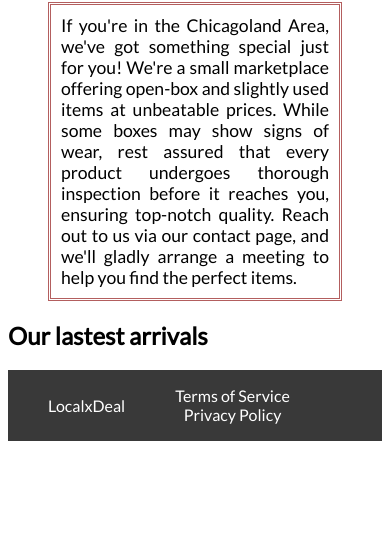
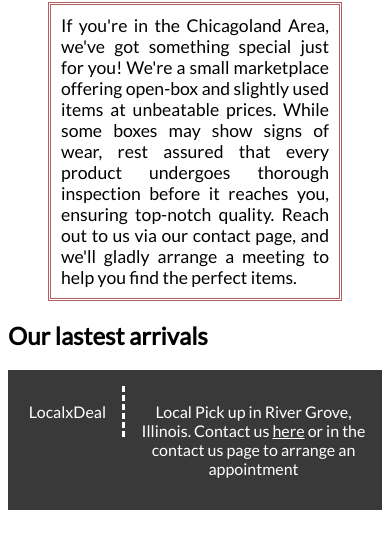
Before and after one commit to Gioak1993/djangoInventory, a Django app: page / in a window 390 px wide. Shown: the part 191-740 px from the top of the page. Run offline with Django 5.2, Linux system fonts and the light colour scheme; data that the repository does not hold is empty; parts of the project's set-up code (start-up, migrations or seed data) failed here and were passed over.

Commit message:
update footer
update footer style

```diff
--- a/products/static/css/footerStyle.css
+++ b/products/static/css/footerStyle.css
@@ -1,6 +1,7 @@
 #brand{
-    margin-left: 30px;
-    padding: 10px;
+    margin-left: .3rem;
+    padding: 1rem;
+    border-right-style: dashed;
 }
 
 .footer-links > ul{
@@ -24,3 +25,7 @@ footer{
     text-decoration: none;
 
 }
+
+.pick-location{
+    padding: 1rem;
+}
--- a/products/static/css/headerStyle.css
+++ b/products/static/css/headerStyle.css
@@ -124,11 +124,13 @@ header span{
         background-color: #111;
         color: #818181;
         top: 0;
-        right: 25px;
+        right: 0;
+        margin-top: 3%;
+        margin-right: 1%;
         font-size: 36px;
         margin-left: 50px;
         border:none;
-        color:
+
     }
 
     .openbtn {
--- a/products/templates/products/components/footer.html
+++ b/products/templates/products/components/footer.html
@@ -1,4 +1,4 @@
-{% load static%}
+{% load static %}
 
 <link rel="stylesheet" href="{% static "css/footerStyle.css" %}">
 
@@ -6,11 +6,15 @@
     <div>
         <p id='brand'>LocalxDeal</p>
     </div>
-    <div class='footer-links'>
+
+    <div class='pick-location'>
+        <p> Local Pick up in River Grove, Illinois. Contact us <a style="color:white;" href="{% url 'contactapp:contact'%}">here</a> or in the contact us page to arrange an appointment</p>
+    </div>
+    {% comment %} <div class='footer-links'>
         <ul>
             <li><a href="/terms">Terms of Service</a></li>
             <li><a href="/privacy">Privacy Policy</a></li>
             <!-- Add more links as needed -->
         </ul>
-    </div>
+    </div> {% endcomment %}
 </footer>
```
